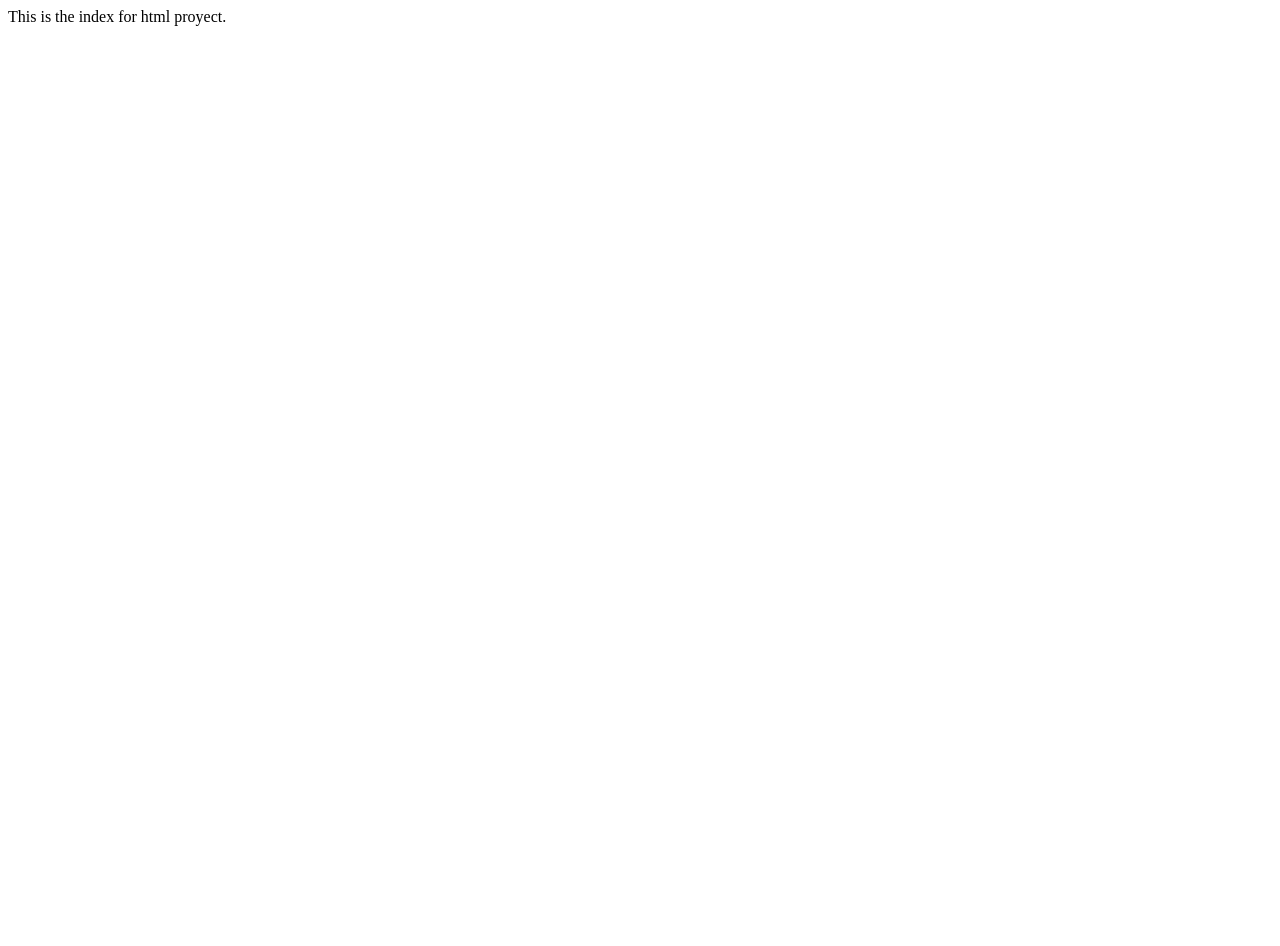
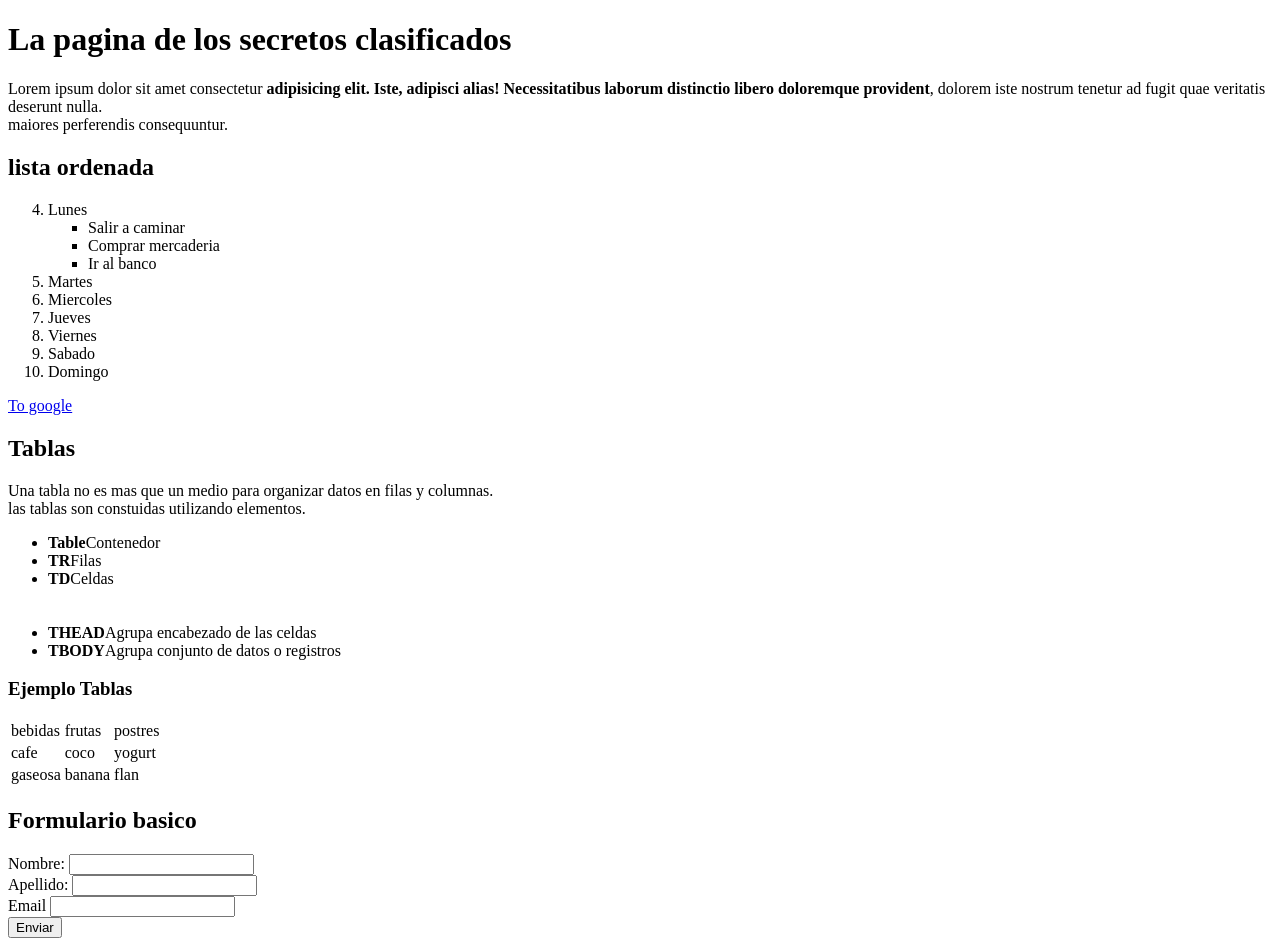
Before and after one commit to santiMoreno1989/testeo, a plain HTML site: page index.html in a window 1280 px wide. Before the commit the page ends 800 px from the top, so only its background shows below. Drawn offline with Linux system fonts and the light colour scheme.

Commit message:
Se agrego encabezado,lorem,listas y un formulario en index.html

```diff
--- a/index.html
+++ b/index.html
@@ -1 +1,90 @@
-This is the index for html proyect.
+<!DOCTYPE html>
+<html lang="en">
+<head>
+    <meta charset="UTF-8">
+    <meta name="viewport" content="width=device-width, initial-scale=1.0">
+    <title>Proyecto X </title>
+</head>
+<body>
+    <header>
+    <h1>La pagina de los secretos clasificados</h1>
+</header>
+    <p>Lorem ipsum dolor sit amet consectetur <b>adipisicing elit. Iste, adipisci alias! Necessitatibus laborum distinctio libero doloremque provident</b>, dolorem iste nostrum tenetur ad fugit quae veritatis deserunt nulla. <br> maiores perferendis consequuntur.</p>
+ <h2>lista ordenada</h2>
+ <div>
+ <ol start="4">
+     <li>Lunes
+         <ul>
+             <li type="square">Salir a caminar</li>
+             <li type="square">Comprar mercaderia</li>
+             <li type="square">Ir al banco</li>
+         </ul>
+     </li>
+    <li>Martes</li>
+    <li>Miercoles</li>
+    <li>Jueves</li>
+    <li>Viernes</li>
+    <li>Sabado</li>
+    <li>Domingo</li>
+    </ol>
+</div>
+    <nav><a href="https://www.google.com/" target="_blank">To google</a></nav>
+
+    <div>
+        <h2>Tablas</h2>
+        <p>Una tabla no es mas que un medio para organizar datos en filas y columnas.<br>
+        las tablas son constuidas utilizando elementos.</p>
+        <ul title="Elementos de las tablas">
+            <li><strong>Table</strong>Contenedor</li>
+            <li><strong>TR</strong>Filas</li>
+            <li><strong>TD</strong>Celdas</li>
+            <br>
+            <br>
+            <li><strong>THEAD</strong>Agrupa encabezado de las celdas</li>
+            <li><strong>TBODY</strong>Agrupa conjunto de datos o registros</li>
+        </ul>
+        <h3>Ejemplo Tablas</h3>
+        <table>
+            <thead>
+            <tr>
+                <td>bebidas</td>
+                <td>frutas</td>
+                <td>postres</td>
+            </tr>
+        </thead>
+        <tbody>
+            <tr>
+                <td>cafe</td>
+                <td>coco</td>
+                <td>yogurt</td>
+            </tr>
+            <tr>
+                <td>gaseosa</td>
+                <td>banana</td>
+                <td>flan</td>
+            </tr>
+        </tbody>
+        </table>
+    </div>
+    <h2>Formulario basico</h2>
+    <div>
+        <form>
+            <div>
+                <label for="nombre">Nombre:</label>
+                <input type="text" name="nombre" id="nombre">
+            </div>
+            <div>
+                <label for="apellido">Apellido:</label>
+                <input type="text" name="apellido" id="apellido">
+            </div>
+            <div>
+                <label for="email">Email</label>
+                <input type="email" name="email" id="email">
+            </div>
+            <div>
+                <input type="submit" value="Enviar">
+            </div>
+        </form>
+    </div>
+</body>
+</html>
```
